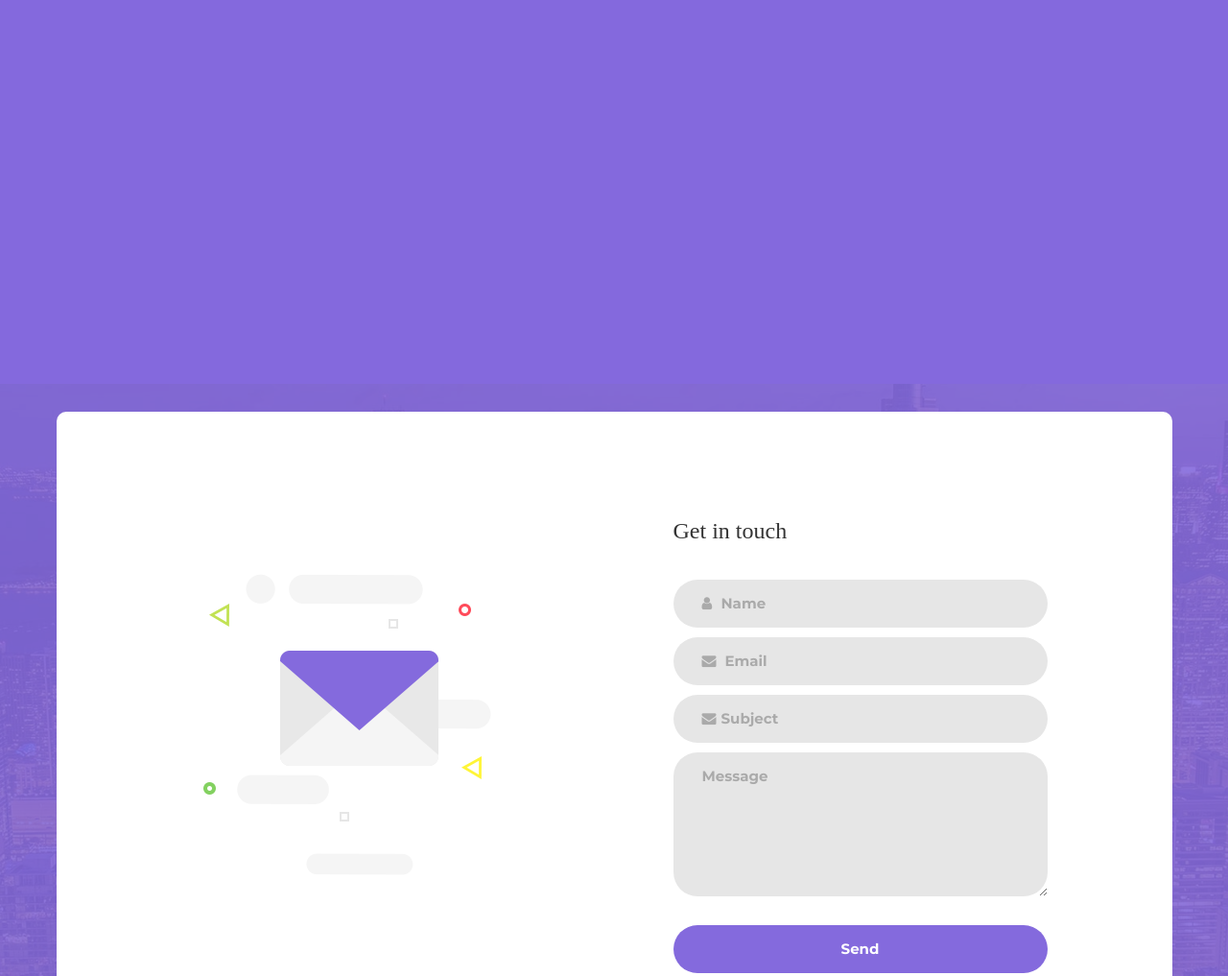
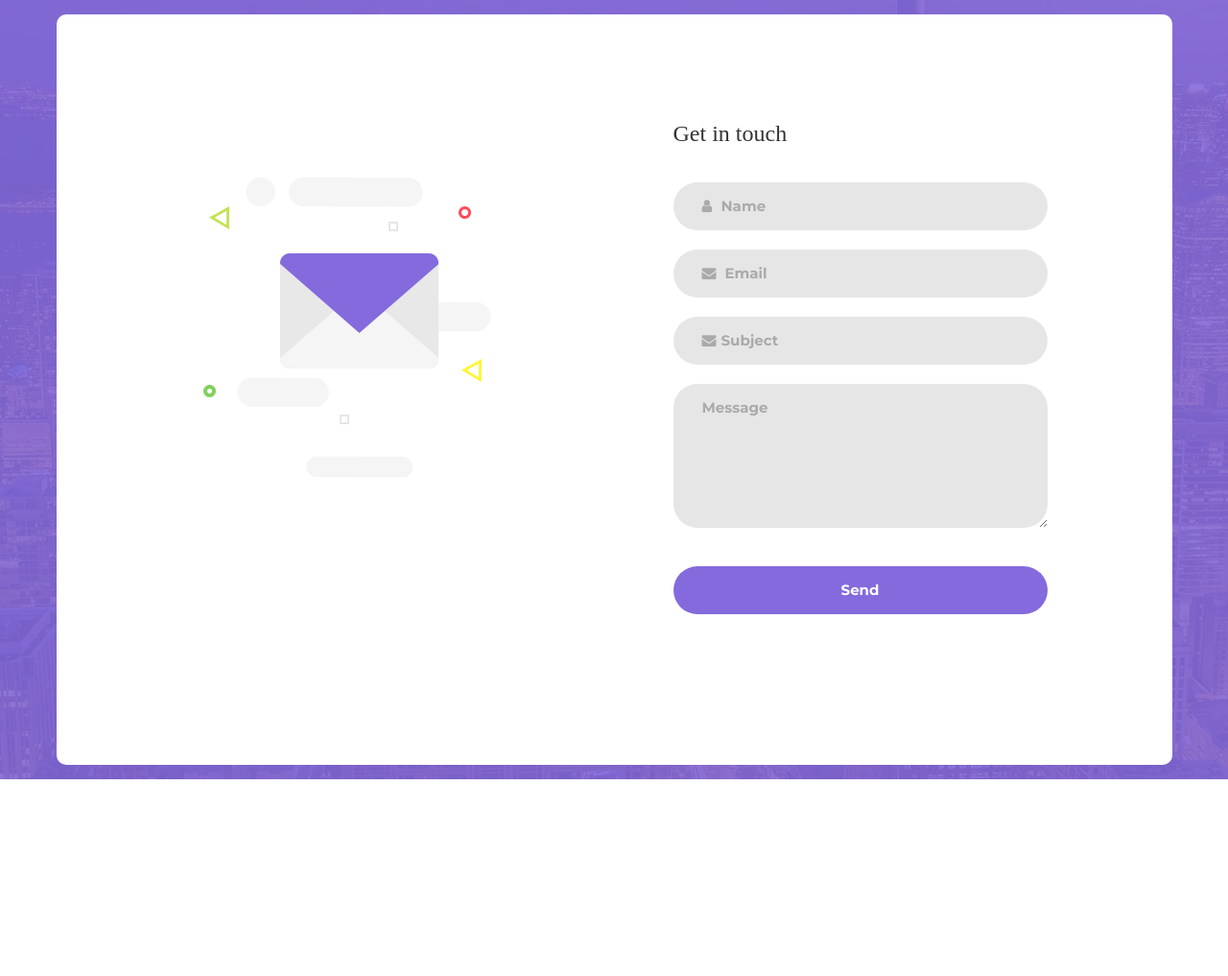
Before and after one commit to mohsinrazaq/Mohsin-Razzaq-Portfolio, a plain HTML site: page ContactFrom_v12/index.html in a window 1280 px wide. Shown: the top 1017 px of the page at 96% size. After the commit the page ends 812 px from the top, so only its background shows below. Drawn offline with Linux system fonts and the light colour scheme; files that its build step writes are made by us from their sources; files whose address does not match are found by name; a web font is replaced by a local one.

Commit message:
working on contact form

```diff
--- a/assets/css/form-main.css
+++ b/assets/css/form-main.css
@@ -1,10 +1,3 @@
-.upper , .lower{
-  height: 400px;
-  background-color: hsl(254, 63%, 64%);
-  width: 100%;
-}
-
-
 @font-face {
   font-family: Montserrat-Regular;
   src: url('../fonts/montserrat/Montserrat-Regular.ttf');
@@ -225,7 +218,7 @@ textarea.input100 {
   position: relative;
   width: 100%;
   z-index: 1;
-  margin-bottom: 10px;
+  margin-bottom: 20px;
 }
 
 .input100 {
```
